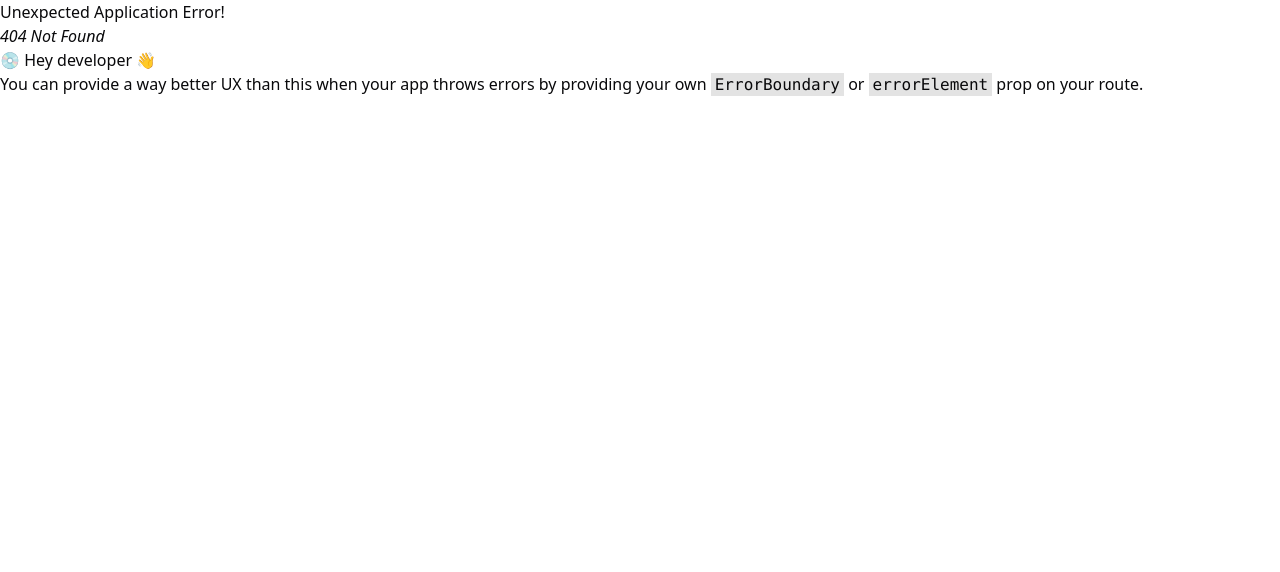
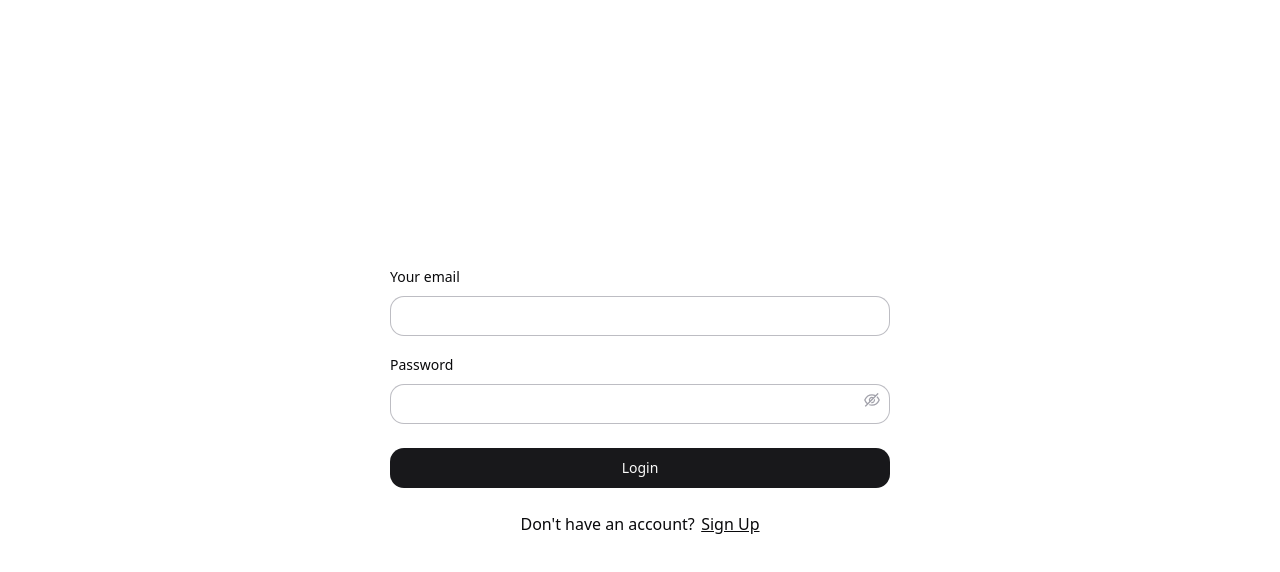
Before and after one commit to alghaibb/al-haya, a React (Vite) app in the folder client/: page /login in a window 1280 px wide. Before the commit this address had no page. Shown: the top 572 px of the page. Built offline with nearby package versions, Linux system fonts and the light colour scheme.

Commit message:
Added login form and redirection

```diff
--- a/client/src/main.tsx
+++ b/client/src/main.tsx
@@ -7,6 +7,7 @@ import { createBrowserRouter, RouterProvider } from "react-router-dom";
 
 import App from "./App.tsx";
 import Signup from "./pages/signup/index.tsx";
+import Login from "./pages/login/index.tsx";
 
 import "./styles/globals.css";
 
@@ -19,6 +20,10 @@ const router = createBrowserRouter([
         path: "/signup",
         element: <Signup />,
       },
+      {
+        path: "/login",
+        element: <Login />,
+      },
     ],
   },
 ]);
--- /dev/null
+++ b/client/src/pages/login/index.tsx
@@ -0,0 +1,165 @@
+import React, { useState } from "react";
+import { useMutation } from "@apollo/client";
+import { LOGIN_USER } from "../../utils/mutations/userMutations";
+import { useForm } from "react-hook-form";
+import * as z from "zod";
+import { zodResolver } from "@hookform/resolvers/zod";
+import { Link } from "react-router-dom";
+
+import {
+  Form,
+  FormItem,
+  FormControl,
+  FormLabel,
+  FormMessage,
+  FormField,
+} from "@/components/ui/form";
+import { Button } from "@/components/ui/button";
+import { Input } from "@/components/ui/input";
+import { useToast } from "@/components/ui/use-toast";
+
+import { EyeInvisibleOutlined, EyeOutlined } from "@ant-design/icons";
+import "./login.style.css";
+import LoadingSpinner from "../../components/LoadingSpinner";
+import AuthService from "../../utils/auth";
+
+const formSchema = z.object({
+  email: z.string().email("Invalid email address"),
+  password: z.string(),
+});
+
+type FormDataType = z.infer<typeof formSchema>;
+
+const Login = () => {
+  const [login, { loading }] = useMutation(LOGIN_USER);
+  const [showLoader, setShowLoader] = useState(false);
+  const [showPassword, setShowPassword] = useState(false);
+  const { toast } = useToast();
+
+  const form = useForm<z.infer<typeof formSchema>>({
+    resolver: zodResolver(formSchema),
+    defaultValues: {
+      email: "",
+      password: "",
+    },
+  });
+
+  const handleFormSubmit = async (
+    formData: FormDataType,
+    e?: React.BaseSyntheticEvent
+  ) => {
+    if (e) {
+      e.preventDefault();
+    }
+
+    setShowLoader(true);
+
+    try {
+      const res = await login({
+        variables: {
+          email: formData.email,
+          password: formData.password,
+        },
+      });
+
+      if (res.data && res.data.login && res.data.login.token) {
+        toast({
+          title: "Login Successful",
+          description: "Login successful, redirecting you to the home page...",
+        });
+
+        setTimeout(() => {
+          AuthService.login(res.data.login.token);
+        }, 2000);
+      } else {
+        console.error("Login failed:", res.data);
+        toast({
+          title: "Login Failed",
+          description: "Invalid credentials. Please try again.",
+          variant: "destructive",
+        });
+      }
+    } catch (error) {
+      console.error("Login error:", error);
+      toast({
+        title: "Login Failed",
+        description: "An error occurred during login. Please try again.",
+        variant: "destructive",
+      });
+    } finally {
+      setTimeout(() => {
+        setShowLoader(false);
+      }, 2000);
+    }
+  };
+
+  const togglePasswordVisibility = () => setShowPassword(!showPassword);
+
+  return (
+    <div className="loginContainer">
+      <Form {...form}>
+        <form
+          onSubmit={form.handleSubmit(handleFormSubmit)}
+          className="loginForm"
+        >
+          <FormField
+            control={form.control}
+            name="email"
+            render={({ field }) => (
+              <FormItem>
+                <FormLabel>Your email</FormLabel>
+                <FormControl>
+                  <Input
+                    {...field}
+                    type="email"
+                    disabled={loading || showLoader}
+                  />
+                </FormControl>
+                <FormMessage />
+              </FormItem>
+            )}
+          ></FormField>
+          <FormField
+            control={form.control}
+            name="password"
+            render={({ field }) => (
+              <FormItem className="form-item">
+                <FormLabel>Password</FormLabel>
+                <FormControl>
+                  <Input
+                    {...field}
+                    type={showPassword ? "text" : "password"}
+                    disabled={loading || showLoader}
+                  />
+                </FormControl>
+                <button
+                  onClick={togglePasswordVisibility}
+                  type="button"
+                  className={showPassword ? "btn-visible" : "btn-hidden"}
+                >
+                  {showPassword ? <EyeOutlined /> : <EyeInvisibleOutlined />}
+                </button>
+                <FormMessage />
+              </FormItem>
+            )}
+          ></FormField>
+          <Button
+            type="submit"
+            className="loginBtn"
+            disabled={loading || showLoader}
+          >
+            {showLoader ? <LoadingSpinner /> : "Login"}
+          </Button>
+          <p>
+            Don't have an account?
+            <Link to="/signup">
+              <span>Sign Up</span>
+            </Link>
+          </p>
+        </form>
+      </Form>
+    </div>
+  );
+};
+
+export default Login;
--- /dev/null
+++ b/client/src/pages/login/login.style.css
@@ -0,0 +1,62 @@
+.loginContainer {
+  display: flex;
+  flex-direction: column;
+  align-items: center;
+  justify-content: center;
+  height: 100vh;
+}
+
+.loginForm {
+  width: 100%;
+  max-width: 500px;
+  display: flex;
+  flex-direction: column;
+  gap: 1rem;
+}
+
+.loginBtn {
+  margin-top: 0.5rem;
+  width: 100%;
+}
+
+.loginContainer p {
+  margin-top: 0.5rem;
+  text-align: center;
+}
+
+.loginContainer span {
+  margin-left: 0.4rem;
+  text-decoration: underline;
+}
+
+.form-item {
+  position: relative;
+}
+
+.form-item button {
+  position: absolute;
+  right: 10px;
+  top: 55%;
+  transform: translateY(-50%);
+  background: none;
+  border: none;
+  cursor: pointer;
+  transition: color 0.2s ease-in-out;
+  outline: none;
+}
+
+.btn-hidden {
+  color: #a1a1aa;
+}
+
+.btn-visible {
+  color: #27272a;
+}
+
+@media screen and (max-width: 768px) {
+  .loginForm {
+    max-width: 400px;
+    padding: 0 20px;
+    margin-top: 2.5rem;
+  }
+}
--- a/client/src/pages/signup/index.tsx
+++ b/client/src/pages/signup/index.tsx
@@ -25,7 +25,7 @@ import { useToast } from "@/components/ui/use-toast";
 
 import { EyeInvisibleOutlined, EyeOutlined } from "@ant-design/icons";
 
-import "./form.style.css";
+import "./signup.style.css";
 import LoadingSpinner from "../../components/LoadingSpinner";
 
 const formSchema = z
@@ -97,8 +97,14 @@ const Signup = () => {
           // Show a success toast message
           toast({
             title: "Registration Successful",
-            description: "You have been successfully registered!",
+            description:
+              "You have been successfully registered, redirecting you to the login page...",
           });
+
+          // Redirect the user to the login page after 2 seconds
+          setTimeout(() => {
+            window.location.href = "/login";
+          }, 2000);
         }, 2000);
 
         // Redirect the user to the login page or perform other actions here
```
Also changed, not shown: client/src/pages/signup/signup.style.css (renamed from client/src/pages/signup/form.style.css).
